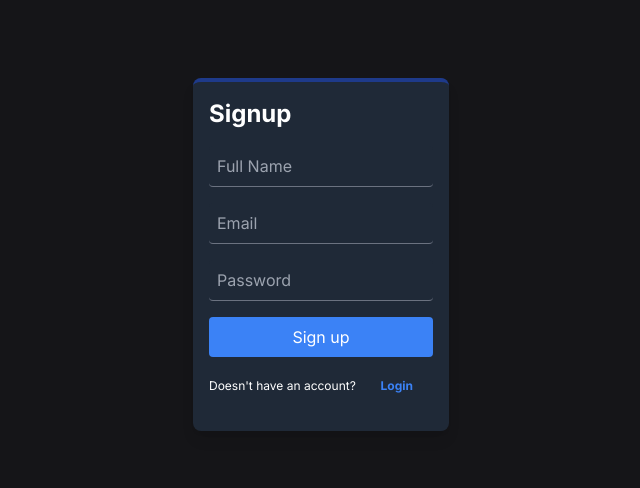
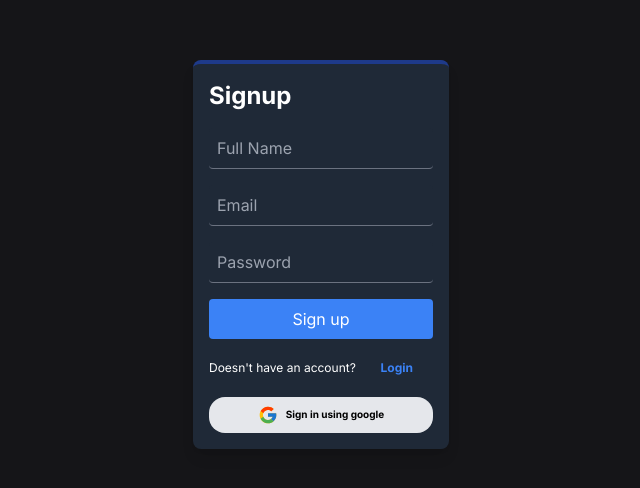
Before and after one commit to SA-30/restaurant__app-next, a Next.js app: page /register in a window 1280 px wide. Shown: the part 146-634 px from the top of the page, without its empty margins (319-959 px from the left). Built offline with nearby package versions, Linux system fonts and the light colour scheme.

Commit message:
#10 .env fixed

```diff
--- a/package.json
+++ b/package.json
@@ -14,7 +14,7 @@
     "bcrypt": "^5.1.1",
     "mongoose": "^7.6.3",
     "next": "14.0.0",
-    "next-auth": "^4.24.4",
+    "next-auth": "^4.24.5",
     "react": "^18",
     "react-dom": "^18",
     "react-icons": "^4.11.0",
--- /dev/null
+++ b/src/app/api/auth/[...nextauth]/route.ts
@@ -0,0 +1,15 @@
+import NextAuth from "next-auth/next";
+import GoogleProvider from "next-auth/providers/google"
+
+const authOptions = {
+    providers: [
+        GoogleProvider({
+            clientId: "",
+            clientSecret: "",
+        }),
+    ],
+};
+
+const handler = NextAuth(authOptions)
+
+export { handler as GET, handler as POST };
--- a/src/components/auth/LoginForm.tsx
+++ b/src/components/auth/LoginForm.tsx
@@ -1,6 +1,7 @@
 'use client';
 
 import Link from 'next/link';
+import { FcGoogle } from 'react-icons/fc'
 import { FormEvent, useState } from 'react';
 import { useRouter } from "next/navigation";
 
@@ -29,7 +30,9 @@ const LoginForm = () => {
 
     return (
         <div className="flex justify-center items-center h-[100vh] bg-primaryColor text-white">
-        <form onSubmit={handleSubmit} className="w-64 p-4 bg-gray-800 shadow-lg rounded-lg border-t-4 border-blue-900">
+
+        <div className="w-64 p-4 bg-gray-800 shadow-lg rounded-lg border-t-4 border-blue-900">
+            <form onSubmit={handleSubmit} >
                 <h2 className="text-2xl font-bold mb-4">Login</h2>
                 <div className="mb-4">
                 <input
@@ -63,6 +66,8 @@ const LoginForm = () => {
                     </Link>
                 </p>
             </form>
+            <div className='bg-gray-200  text-black p-2  rounded-2xl cursor-pointer hover:shadow-md mt-5 flex items-center justify-center gap-2 text-[10px] font-bold'><FcGoogle size={20}/>Sign in using google</div>
+        </div>
         <p className=' text-center text-sm text-gray-600  absolute bottom-40 md:bottom-20 left-[50%] translate-x-[-50%]'><span className='text-[14px] md:text-[10px]'>For Admin page</span><br /> <span className='text-[16px] md:text-[12px]'>Email , Passowrd = admin</span></p>
         </div>
     );
--- a/src/components/auth/RegisterForm.tsx
+++ b/src/components/auth/RegisterForm.tsx
@@ -3,6 +3,7 @@
 import React,{useState} from "react";
 import Link from "next/link";
 import {useRouter} from "next/navigation";
+import { FcGoogle } from "react-icons/fc";
 
 const RegisterForm = () => {
     const [name, setName] = useState('');
@@ -64,7 +65,8 @@ const RegisterForm = () => {
 
     return (
         <div className="flex justify-center items-center h-[100vh] bg-primaryColor text-white">
-        <form onSubmit={handleSubmit} className="w-64 p-4 bg-gray-800 shadow-lg rounded-lg  border-t-4 border-blue-900">
+            <div className="w-64 p-4 bg-gray-800 shadow-lg rounded-lg  border-t-4 border-blue-900">
+                <form onSubmit={handleSubmit} >
                 <h2 className="text-2xl font-bold mb-4">Signup</h2>
                 <div className="mb-4">
                 <input
@@ -108,6 +110,8 @@ const RegisterForm = () => {
                     </Link>
                 </p>
                 </form>
+                <div className='bg-gray-200  text-black p-2  rounded-2xl cursor-pointer hover:shadow-md mt-5 flex items-center justify-center gap-2 text-[10px] font-bold'><FcGoogle size={20}/>Sign in using google</div>
+            </div>
         </div>
     );
 }
--- a/src/db/db.ts
+++ b/src/db/db.ts
@@ -1,6 +1,6 @@
 import mongoose from "mongoose";
 
-const url = process.env.DATABASE_URL as string
+const url = "mongodb+srv://htdrestaurant:myheartgosalalalala@restaurant.abno73r.mongodb.net/"
 
 export const connectMongoDB = async () => {
     try {
```
Also changed, not shown: 2 other files (tests, documents, lock files or other folders). Lines whose indentation alone changed are shown as unchanged.
